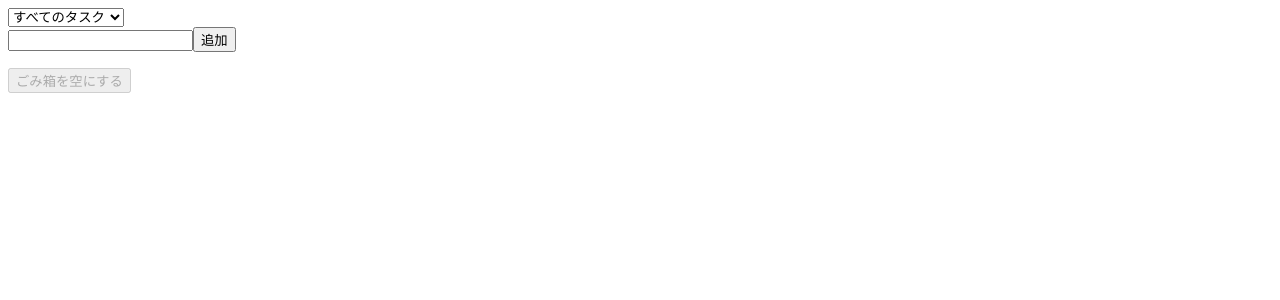
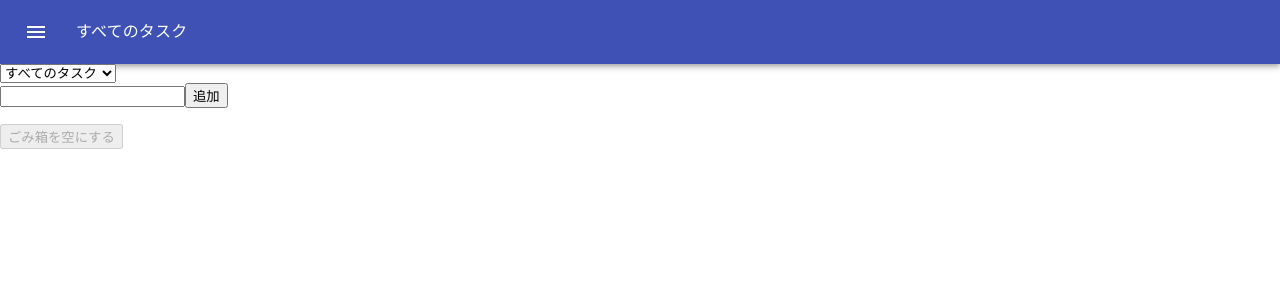
Before and after one commit to uni51/react_hooks_ts_tdo_pwa, a React (Vite) app: page / in a window 1280 px wide. Shown: the top 300 px of the page. Built offline with nearby package versions, Linux system fonts and the light colour scheme.

Commit message:
21 ToolBar コンポーネントの作成

```diff
--- a/src/App.tsx
+++ b/src/App.tsx
@@ -1,18 +1,30 @@
 import { useState } from 'react';
+import GlobalStyles from '@mui/material/GlobalStyles';
+import { ToolBar } from './ToolBar';
 import { FormDialog } from './FormDialog';
 import { ActionButton } from './ActionButton';
 import { SideBar } from './SideBar';
 import { TodoItem } from './TodoItem';
+import { createTheme, ThemeProvider } from '@mui/material/styles';
+import { indigo, pink } from '@mui/material/colors';
 
-type Todo = {
-  value: string;
-  readonly id: number;
-  // 完了/未完了を示すプロパティ
-  checked: boolean;
-  removed: boolean;
-};
-
-type Filter = 'all' | 'checked' | 'unchecked' | 'removed';
+// テーマを作成
+const theme = createTheme({
+  palette: {
+    // プライマリーカラー
+    primary: {
+      main: indigo[500],
+      light: '#757de8',
+      dark: '#002984',
+    },
+    // ついでにセカンダリーカラーも v4 に戻す
+    secondary: {
+      main: pink[500],
+      light: '#ff6090',
+      dark: '#b0003a',
+    },
+  },
+});
 
 export const App = () => {
   const [text, setText] = useState('');
@@ -70,11 +82,13 @@ export const App = () => {
   };
 
   return (
-    <div>
+    <ThemeProvider theme={theme}>
+      <GlobalStyles styles={{ body: { margin: 0, padding: 0 } }} />
+      <ToolBar filter={filter} />
       <SideBar onSort={handleSort} />
       <FormDialog text={text} onChange={handleChange} onSubmit={handleSubmit} />
       <TodoItem todos={todos} filter={filter} onTodo={handleTodo} />
       <ActionButton todos={todos} onEmpty={handleEmpty} />
-    </div>
+    </ThemeProvider>
   );
 };
--- /dev/null
+++ b/src/ToolBar.tsx
@@ -0,0 +1,47 @@
+import Box from '@mui/material/Box';
+import Icon from '@mui/material/Icon';
+import AppBar from '@mui/material/AppBar';
+import Toolbar from '@mui/material/Toolbar';
+import Typography from '@mui/material/Typography';
+import IconButton from '@mui/material/IconButton';
+
+type Props = {
+  filter: Filter;
+};
+
+// ※のちのユニットテスト用にエクスポートしておく
+export const translator = (arg: Filter) => {
+  switch (arg) {
+    case 'all':
+      return 'すべてのタスク';
+    case 'unchecked':
+      return '現在のタスク';
+    case 'checked':
+      return '完了したタスク';
+    case 'removed':
+      return 'ごみ箱';
+    default:
+      return 'TODO';
+  }
+};
+
+export const ToolBar = (props: Props) => {
+  return (
+    <Box sx={{ flexGrow: 1 }}>
+      <AppBar position="static">
+        <Toolbar>
+          <IconButton
+            aria-label="menu-button"
+            size="large"
+            edge="start"
+            color="inherit"
+            sx={{ mr: 2 }}
+          >
+            <Icon>menu</Icon>
+          </IconButton>
+          <Typography>{translator(props.filter)}</Typography>
+        </Toolbar>
+      </AppBar>
+    </Box>
+  );
+};
```
